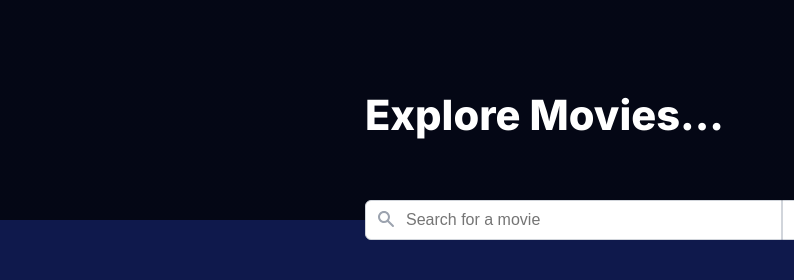
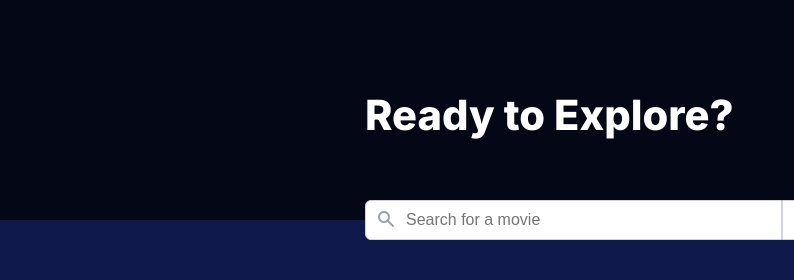
Before and after one commit to AbhishekTilwar/movie-application, a plain HTML site: page home.html in a window 1280 px wide. Shown: the top 280 px of the page, 0-794 px from the left. Drawn offline with nearby package versions, Linux system fonts and the light colour scheme.

Commit message:
Update home.html

```diff
--- a/home.html
+++ b/home.html
@@ -34,7 +34,7 @@
             </a>
         </div>
         <div class="header-contents">
-            <h1>Explore Movies...</h1>
+            <h1>Ready to Explore?</h1>
             <button_a><a href="Playlist.html" class="header-link"><img src="images/play.png" width="28" height="24" />&nbsp;My Playlist</a></button_a>
 
         </div>
```
